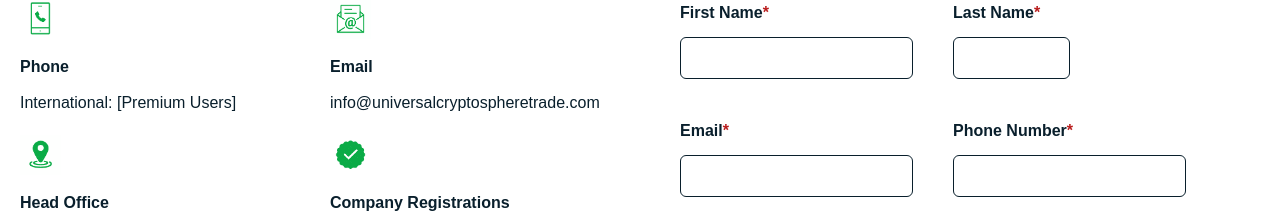
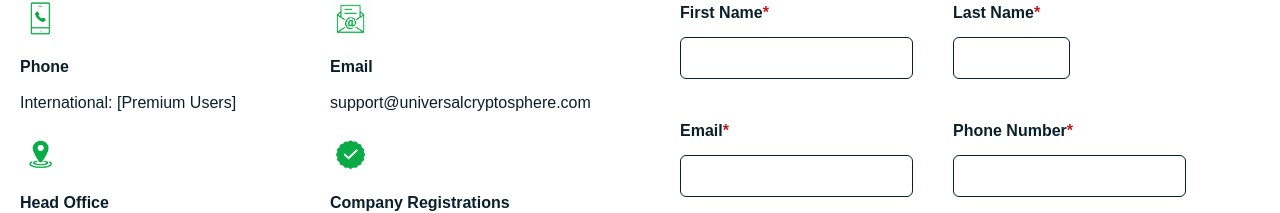
Before and after one commit to godwinopara/cryptoshpere-trade, a Next.js app: page /contact in a window 1280 px wide. Shown: the part 334-547 px from the top of the page. Built offline with nearby package versions, Linux system fonts and the light colour scheme; a web font is replaced by a local one; what tw-elements would draw is missing.

Commit message:
update company email

```diff
--- a/src/app/(main)/contact/page.tsx
+++ b/src/app/(main)/contact/page.tsx
@@ -28,7 +28,7 @@
 							<div className="mb-5">
 								<Image src={email} alt="email logo" className="w-[15%] mb-4" />
 								<h3 className="font-bold  mb-3">Email</h3>
-								<p>info@universalcryptospheretrade.com</p>
+								<p>support@universalcryptosphere.com</p>
 							</div>
 							<div className="mb-5">
 								<Image src={location} alt="location logo" className="w-[15%] mb-4" />
```
